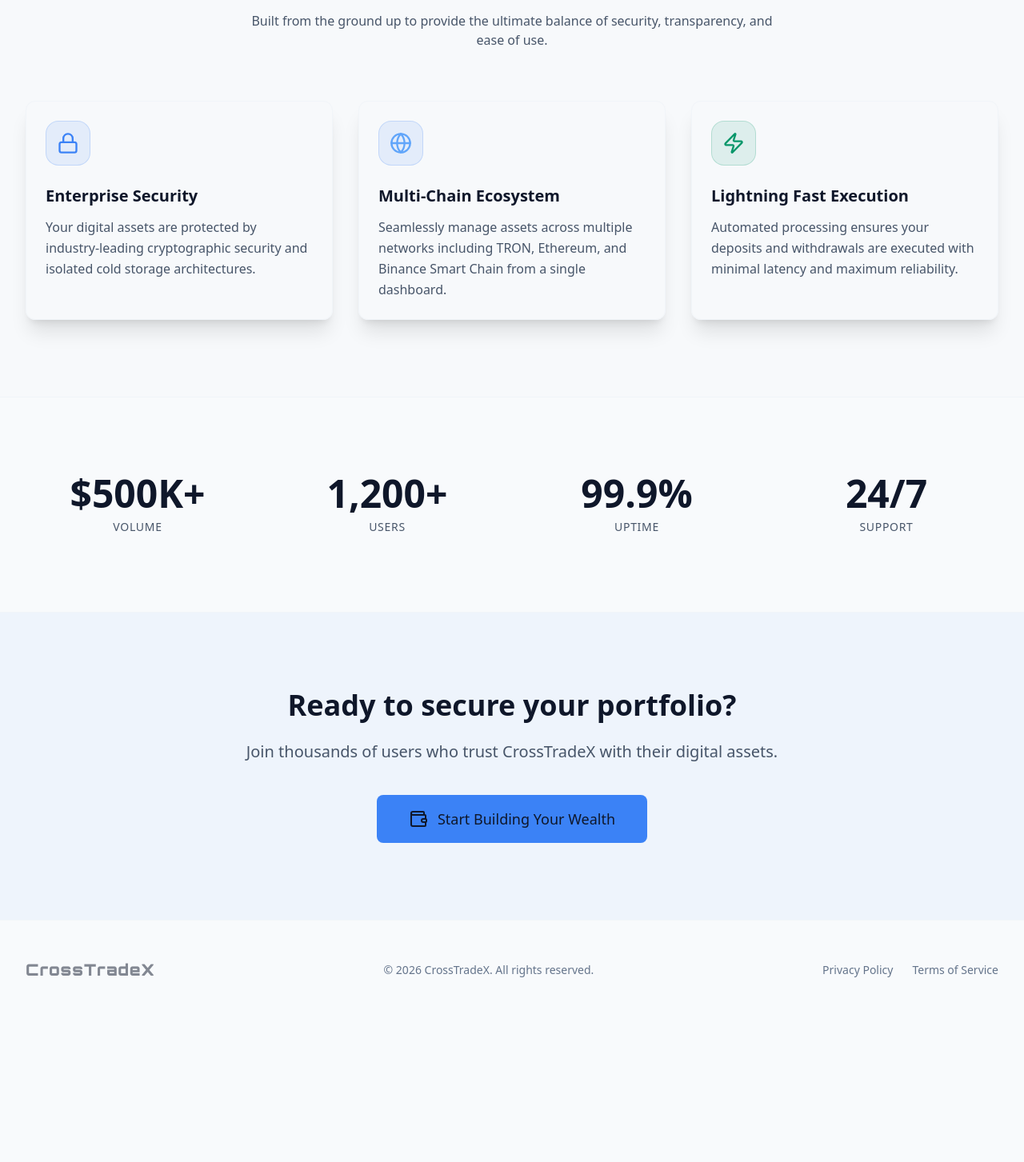
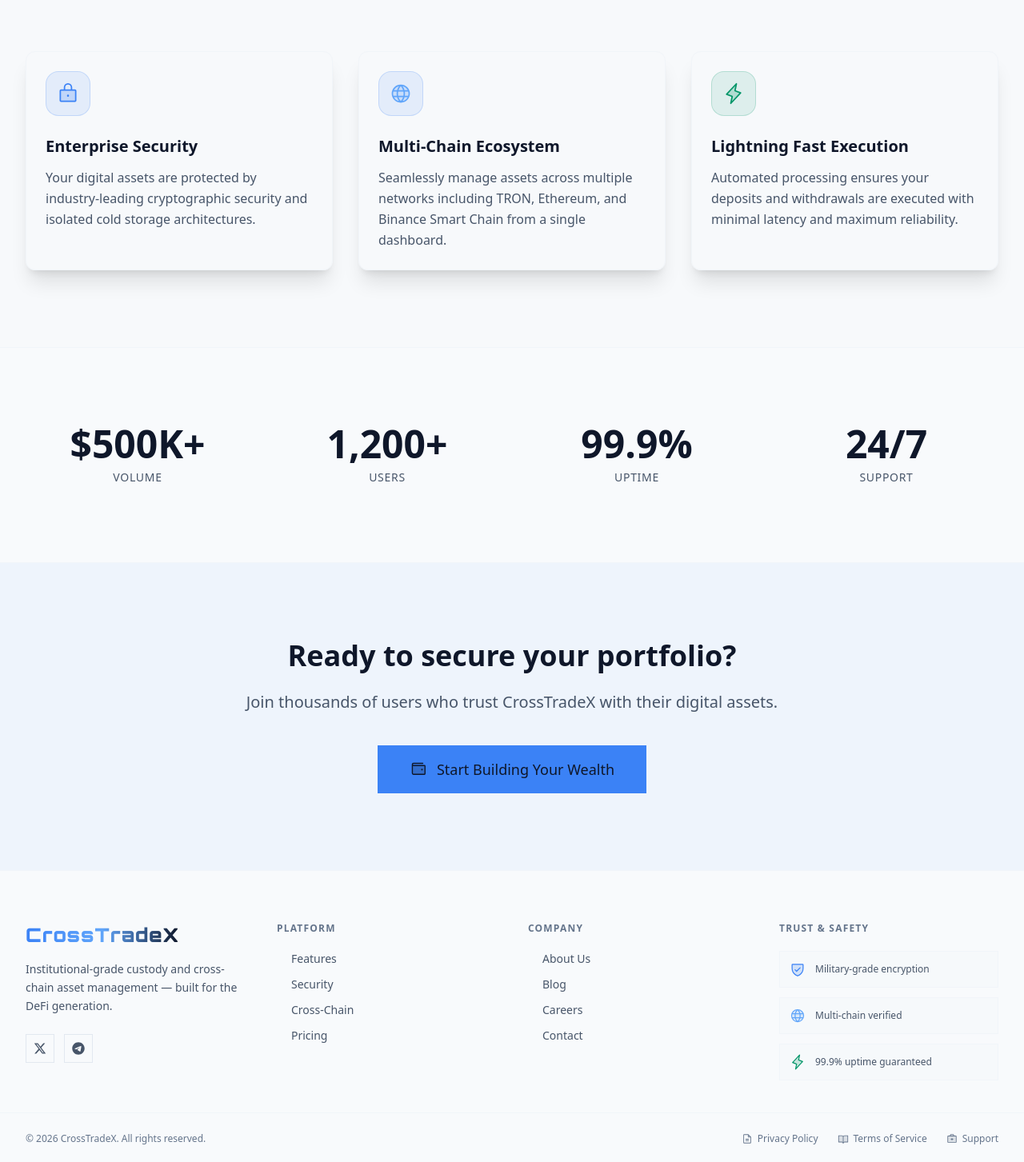
Before and after one commit to PattyWambere/WaswaFrontend, a React (Vite) app: page / in a window 1280 px wide. Shown: the part 837-2290 px from the top of the page at 80% size. Before the commit the page ends 2112 px from the top, so only its background shows below. Built offline with nearby package versions, Linux system fonts and the light colour scheme; no server answers.

Commit message:
edit landing page

```diff
--- a/package.json
+++ b/package.json
@@ -10,6 +10,7 @@
     "preview": "vite preview"
   },
   "dependencies": {
+    "@phosphor-icons/react": "^2.1.10",
     "@vercel/analytics": "^2.0.1",
     "axios": "^1.13.4",
     "clsx": "^2.1.1",
@@ -17,6 +18,7 @@
     "lucide-react": "^0.563.0",
     "react": "^18.3.1",
     "react-dom": "^18.3.1",
+    "react-icons": "^5.6.0",
     "react-qr-code": "^2.0.18",
     "react-router-dom": "^7.13.0",
     "react-ts-tradingview-widgets": "^1.2.8",
--- a/src/index.css
+++ b/src/index.css
@@ -62,11 +62,11 @@
 
 @layer components {
   .btn-primary {
-    @apply bg-primary hover:bg-primary-dark text-white px-4 py-2 rounded-lg font-medium transition-all active:scale-95 disabled:opacity-50 disabled:cursor-not-allowed;
+    @apply bg-primary hover:bg-primary-dark text-white px-4 py-2 rounded-none font-medium transition-all active:scale-95 disabled:opacity-50 disabled:cursor-not-allowed;
   }
 
   .btn-secondary {
-    @apply bg-dark-lighter hover:bg-dark-lightest text-slate-300 px-4 py-2 rounded-lg font-medium transition-all active:scale-95;
+    @apply bg-dark-lighter hover:bg-dark-lightest text-slate-300 px-4 py-2 rounded-none font-medium transition-all active:scale-95;
   }
 
   .card {
--- a/src/pages/Landing.tsx
+++ b/src/pages/Landing.tsx
@@ -1,6 +1,11 @@
 import React from 'react';
 import { Link } from 'react-router-dom';
-import { Zap, Globe, ArrowRight, Wallet, Lock, Sun, Moon } from 'lucide-react';
+import {
+    Lightning, Globe, ArrowRight, Wallet, Lock, Sun, Moon,
+    ShieldCheck, BookOpen, FirstAidKit, FileText, CaretRight,
+    ArrowUpRight
+} from '@phosphor-icons/react';
+import { FaXTwitter, FaTelegram } from 'react-icons/fa6';
 import { useTheme } from '../context/ThemeContext';
 
 export const Landing: React.FC = () => {
@@ -19,13 +24,13 @@
                         </div>
                         <div className="flex items-center gap-2 sm:gap-4">
                             <button onClick={toggleTheme} className="p-2 text-slate-400 hover:text-white transition-colors">
-                                {theme === 'dark' ? <Sun className="w-5 h-5" /> : <Moon className="w-5 h-5" />}
+                                {theme === 'dark' ? <Sun size={20} weight="fill" /> : <Moon size={20} weight="fill" />}
                             </button>
                             <Link to="/login" className="text-slate-300 hover:text-white font-medium transition-colors px-2 sm:px-4 py-2 text-sm sm:text-base hidden xs:block">
                                 Sign In
                             </Link>
                             <Link to="/register" className="btn-primary flex items-center gap-1 sm:gap-2 px-3 sm:px-6 py-2 text-sm sm:text-base">
-                                Get Started <ArrowRight className="w-3 h-3 sm:w-4 sm:h-4" />
+                                Get Started <ArrowRight size={16} weight="bold" />
                             </Link>
                         </div>
                     </div>
@@ -63,13 +68,7 @@
                 </div>
 
                 <div className="max-w-7xl mx-auto text-center relative z-10">
-                    <div className="inline-flex items-center gap-2 px-3 py-1 rounded-full bg-primary/10 border border-primary/20 text-primary text-xs sm:text-sm font-semibold mb-6 sm:mb-8 animate-in fade-in slide-in-from-bottom-4 duration-700">
-                        <span className="relative flex h-2 w-2">
-                            <span className="animate-ping absolute inline-flex h-full w-full rounded-full bg-primary opacity-75"></span>
-                            <span className="relative inline-flex rounded-full h-2 w-2 bg-primary"></span>
-                        </span>
-                        CrossTradeX v2.0 is Live
-                    </div>
+
 
                     <h1 className="text-4xl sm:text-5xl md:text-7xl font-extrabold text-white tracking-tight mb-6 sm:mb-8 animate-in mt-2 fade-in slide-in-from-bottom-6 duration-700 delay-100 px-2 sm:px-0 leading-tight">
                         Secure Custody for the <br className="hidden sm:block" />
@@ -84,9 +83,9 @@
 
                     <div className="flex flex-col sm:flex-row justify-center gap-3 sm:gap-4 animate-in fade-in slide-in-from-bottom-10 duration-700 delay-300 px-4 sm:px-0">
                         <Link to="/register" className="btn-primary text-base sm:text-lg px-6 sm:px-8 py-3 sm:py-4 flex items-center justify-center gap-2 w-full sm:w-auto">
-                            Open Free Account <ArrowRight className="w-5 h-5" />
+                            Open Free Account <ArrowUpRight size={20} weight="bold" />
                         </Link>
-                        <a href="#features" className="px-6 sm:px-8 py-3 sm:py-4 bg-slate-800/50 hover:bg-slate-700/50 border border-slate-700 text-white rounded-xl font-bold transition-all flex items-center justify-center w-full sm:w-auto">
+                        <a href="#features" className="px-6 sm:px-8 py-3 sm:py-4 bg-slate-800/50 hover:bg-slate-700/50 border border-slate-700 text-white font-bold transition-all flex items-center justify-center w-full sm:w-auto">
                             Explore Features
                         </a>
                     </div>
@@ -104,7 +103,7 @@
                     <div className="grid grid-cols-1 sm:grid-cols-2 md:grid-cols-3 gap-6 sm:gap-8">
                         <div className="card bg-dark/50 hover:bg-slate-800/50 transition-colors border-slate-800 group">
                             <div className="w-14 h-14 bg-primary/10 rounded-2xl flex items-center justify-center mb-6 border border-primary/20 group-hover:scale-110 transition-transform duration-300">
-                                <Lock className="w-7 h-7 text-primary" />
+                                <Lock size={28} weight="duotone" className="text-primary" />
                             </div>
                             <h3 className="text-xl font-bold text-white mb-3">Enterprise Security</h3>
                             <p className="text-slate-400 leading-relaxed">
@@ -114,7 +113,7 @@
 
                         <div className="card bg-dark/50 hover:bg-slate-800/50 transition-colors border-slate-800 group">
                             <div className="w-14 h-14 bg-blue-500/10 rounded-2xl flex items-center justify-center mb-6 border border-blue-500/20 group-hover:scale-110 transition-transform duration-300">
-                                <Globe className="w-7 h-7 text-blue-400" />
+                                <Globe size={28} weight="duotone" className="text-blue-400" />
                             </div>
                             <h3 className="text-xl font-bold text-white mb-3">Multi-Chain Ecosystem</h3>
                             <p className="text-slate-400 leading-relaxed">
@@ -124,7 +123,7 @@
 
                         <div className="card bg-dark/50 hover:bg-slate-800/50 transition-colors border-slate-800 group">
                             <div className="w-14 h-14 bg-success/10 rounded-2xl flex items-center justify-center mb-6 border border-success/20 group-hover:scale-110 transition-transform duration-300">
-                                <Zap className="w-7 h-7 text-success" />
+                                <Lightning size={28} weight="duotone" className="text-success" />
                             </div>
                             <h3 className="text-xl font-bold text-white mb-3">Lightning Fast Execution</h3>
                             <p className="text-slate-400 leading-relaxed">
@@ -166,23 +165,113 @@
                     <h2 className="text-3xl sm:text-4xl font-bold text-white mb-4 sm:mb-6">Ready to secure your portfolio?</h2>
                     <p className="text-lg sm:text-xl text-slate-400 mb-8 sm:mb-10">Join thousands of users who trust CrossTradeX with their digital assets.</p>
                     <Link to="/register" className="btn-primary text-base sm:text-lg px-8 sm:px-10 py-3 sm:py-4 flex sm:inline-flex items-center justify-center gap-3 w-full sm:w-auto">
-                        <Wallet className="w-5 h-5 sm:w-6 sm:h-6" /> Start Building Your Wealth
+                        <Wallet size={22} weight="duotone" /> Start Building Your Wealth
                     </Link>
                 </div>
             </div>
 
             {/* Footer */}
-            <footer className="bg-slate-900 py-12 border-t border-slate-800">
-                <div className="max-w-7xl mx-auto px-4 sm:px-6 lg:px-8 flex flex-col md:flex-row justify-between items-center gap-6">
-                    <div className="flex items-center gap-2 opacity-50">
-                        <span className="text-xl font-black text-white" style={{ fontFamily: "'Orbitron', sans-serif", letterSpacing: "1px" }}>CrossTradeX</span>
+            <footer className="bg-slate-900 border-t border-slate-800">
+                {/* Main footer body */}
+                <div className="max-w-7xl mx-auto px-4 sm:px-6 lg:px-8 pt-16 pb-10">
+                    <div className="grid grid-cols-1 md:grid-cols-2 lg:grid-cols-4 gap-10">
+
+                        {/* Brand column */}
+                        <div className="lg:col-span-1">
+                            <span className="text-2xl font-black bg-clip-text text-transparent bg-gradient-to-r from-primary via-blue-400 to-white" style={{ fontFamily: "'Orbitron', sans-serif", letterSpacing: "1px" }}>CrossTradeX</span>
+                            <p className="mt-4 text-slate-400 text-sm leading-relaxed">
+                                Institutional-grade custody and cross-chain asset management — built for the DeFi generation.
+                            </p>
+                            {/* Social links */}
+                            <div className="flex items-center gap-3 mt-6">
+                                <a href="#" aria-label="X / Twitter" className="w-9 h-9 flex items-center justify-center border border-slate-700 text-slate-400 hover:text-primary hover:border-primary transition-all duration-200">
+                                    <FaXTwitter size={16} />
+                                </a>
+                                <a href="#" aria-label="Telegram" className="w-9 h-9 flex items-center justify-center border border-slate-700 text-slate-400 hover:text-sky-400 hover:border-sky-400 transition-all duration-200">
+                                    <FaTelegram size={16} />
+                                </a>
+                            </div>
+                        </div>
+
+                        {/* Platform links */}
+                        <div>
+                            <h4 className="text-xs font-bold uppercase tracking-widest text-slate-500 mb-5">Platform</h4>
+                            <ul className="space-y-3">
+                                {[
+                                    { label: 'Features', href: '#features' },
+                                    { label: 'Security', href: '#' },
+                                    { label: 'Cross-Chain', href: '#' },
+                                    { label: 'Pricing', href: '#' },
+                                ].map((link) => (
+                                    <li key={link.label}>
+                                        <a href={link.href} className="flex items-center gap-1.5 text-sm text-slate-400 hover:text-white transition-colors group">
+                                            <CaretRight size={12} weight="bold" className="text-primary opacity-0 group-hover:opacity-100 transition-opacity" />
+                                            {link.label}
+                                        </a>
+                                    </li>
+                                ))}
+                            </ul>
+                        </div>
+
+                        {/* Company links */}
+                        <div>
+                            <h4 className="text-xs font-bold uppercase tracking-widest text-slate-500 mb-5">Company</h4>
+                            <ul className="space-y-3">
+                                {[
+                                    { label: 'About Us', href: '#' },
+                                    { label: 'Blog', href: '#' },
+                                    { label: 'Careers', href: '#' },
+                                    { label: 'Contact', href: '#' },
+                                ].map((link) => (
+                                    <li key={link.label}>
+                                        <a href={link.href} className="flex items-center gap-1.5 text-sm text-slate-400 hover:text-white transition-colors group">
+                                            <CaretRight size={12} weight="bold" className="text-primary opacity-0 group-hover:opacity-100 transition-opacity" />
+                                            {link.label}
+                                        </a>
+                                    </li>
+                                ))}
+                            </ul>
+                        </div>
+
+                        {/* Trust badges */}
+                        <div>
+                            <h4 className="text-xs font-bold uppercase tracking-widest text-slate-500 mb-5">Trust & Safety</h4>
+                            <div className="space-y-3">
+                                <div className="flex items-center gap-3 p-3 border border-slate-800 bg-slate-800/30">
+                                    <ShieldCheck size={20} weight="duotone" className="text-primary flex-shrink-0" />
+                                    <span className="text-xs text-slate-400">Military-grade encryption</span>
+                                </div>
+                                <div className="flex items-center gap-3 p-3 border border-slate-800 bg-slate-800/30">
+                                    <Globe size={20} weight="duotone" className="text-blue-400 flex-shrink-0" />
+                                    <span className="text-xs text-slate-400">Multi-chain verified</span>
+                                </div>
+                                <div className="flex items-center gap-3 p-3 border border-slate-800 bg-slate-800/30">
+                                    <Lightning size={20} weight="duotone" className="text-success flex-shrink-0" />
+                                    <span className="text-xs text-slate-400">99.9% uptime guaranteed</span>
+                                </div>
+                            </div>
+                        </div>
+
                     </div>
-                    <p className="text-slate-500 text-sm">
-                        &copy; {new Date().getFullYear()} CrossTradeX. All rights reserved.
-                    </p>
-                    <div className="flex gap-6 text-sm font-medium text-slate-500">
-                        <a href="#" className="hover:text-primary transition-colors">Privacy Policy</a>
-                        <a href="#" className="hover:text-primary transition-colors">Terms of Service</a>
+                </div>
+
+                {/* Bottom bar */}
+                <div className="border-t border-slate-800">
+                    <div className="max-w-7xl mx-auto px-4 sm:px-6 lg:px-8 py-6 flex flex-col sm:flex-row justify-between items-center gap-4">
+                        <p className="text-slate-500 text-xs">
+                            &copy; {new Date().getFullYear()} CrossTradeX. All rights reserved.
+                        </p>
+                        <div className="flex items-center gap-6 text-xs font-medium text-slate-500">
+                            <a href="#" className="flex items-center gap-1.5 hover:text-primary transition-colors">
+                                <FileText size={14} weight="duotone" /> Privacy Policy
+                            </a>
+                            <a href="#" className="flex items-center gap-1.5 hover:text-primary transition-colors">
+                                <BookOpen size={14} weight="duotone" /> Terms of Service
+                            </a>
+                            <a href="mailto:ardyy250@gmail.com" className="flex items-center gap-1.5 hover:text-primary transition-colors">
+                                <FirstAidKit size={14} weight="duotone" /> Support
+                            </a>
+                        </div>
                     </div>
                 </div>
             </footer>
```
Also changed, not shown: 1 other file (tests, documents, lock files or other folders).
